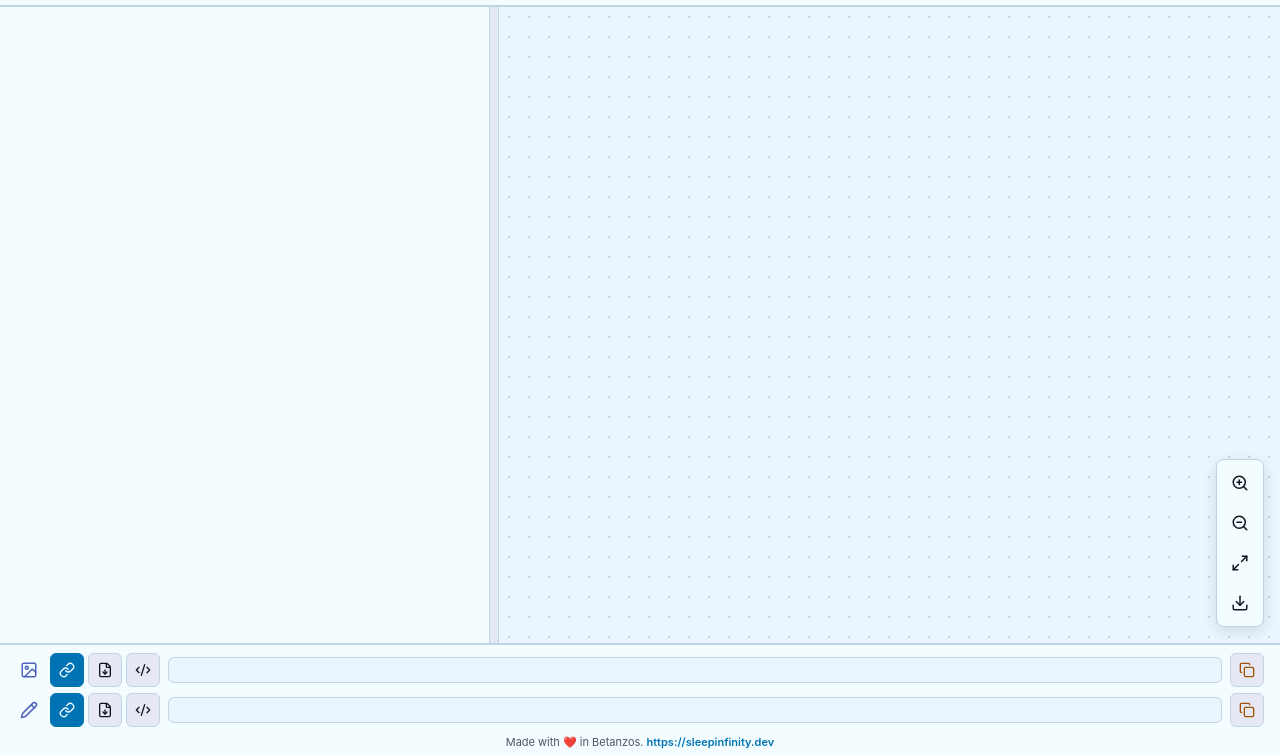
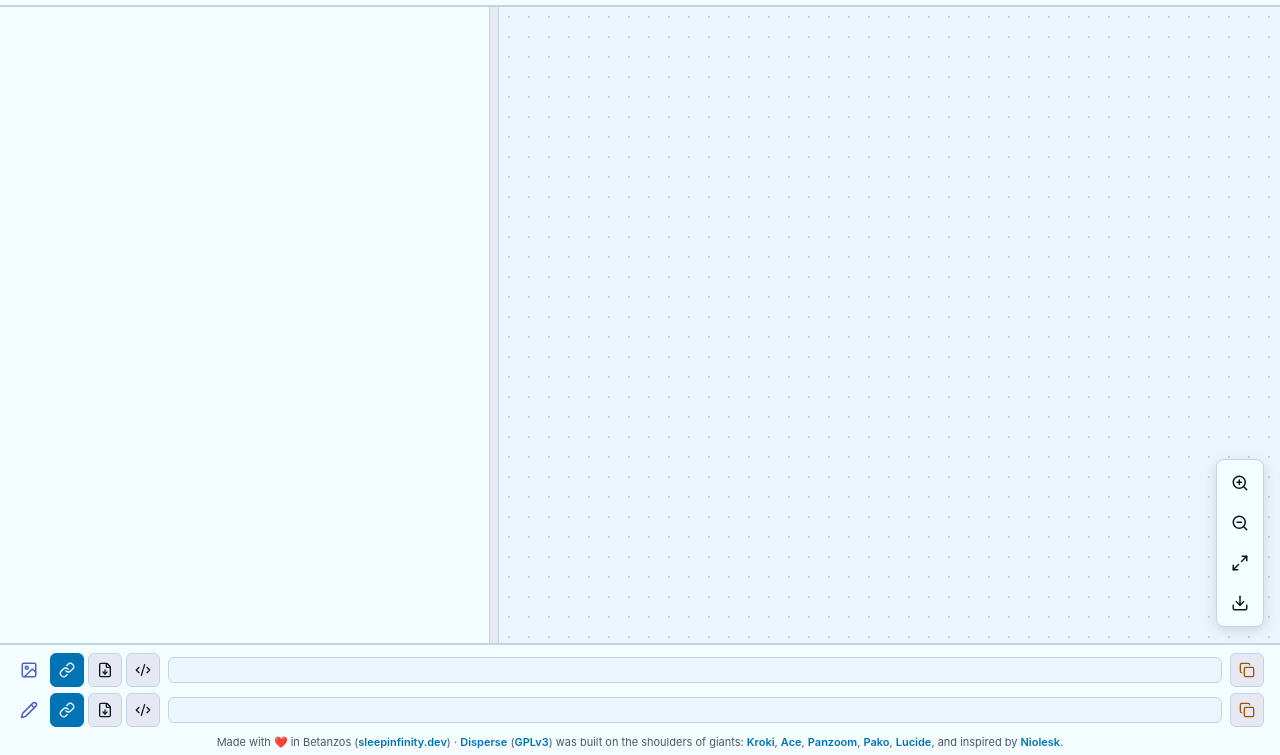
Before and after one commit to sleepinfinitydev/disperse, a plain HTML site: page index.html in a window 1280 px wide. Shown: the part 45-800 px from the top of the page. Drawn offline with nearby package versions, Linux system fonts and the light colour scheme; some packages are replaced by stand-ins of ours; a script that the page names is missing.

Commit message:
docs: add acknowledgments and GPLv3 license notice

```diff
--- a/index.html
+++ b/index.html
@@ -135,7 +135,7 @@
     </div>
 
     <div class="footer-credits">
-      Made with <span style="color: red;">❤️</span> in Betanzos. <a href="https://sleepinfinity.dev" target="_blank" rel="noopener noreferrer">https://sleepinfinity.dev</a>
+      Made with <span style="color: red;">❤️</span> in Betanzos (<a href="https://sleepinfinity.dev" target="_blank" rel="noopener noreferrer">sleepinfinity.dev</a>) · <a href="https://github.com/sleepinfinitydev/disperse" target="_blank" rel="noopener noreferrer">Disperse</a> (<a href="https://www.gnu.org/licenses/gpl-3.0.html" target="_blank" rel="noopener noreferrer">GPLv3</a>) was built on the shoulders of giants: <a href="https://kroki.io" target="_blank" rel="noopener noreferrer">Kroki</a>, <a href="https://ace.c9.io" target="_blank" rel="noopener noreferrer">Ace</a>, <a href="https://github.com/timmywil/panzoom" target="_blank" rel="noopener noreferrer">Panzoom</a>, <a href="https://github.com/nodeca/pako" target="_blank" rel="noopener noreferrer">Pako</a>, <a href="https://lucide.dev" target="_blank" rel="noopener noreferrer">Lucide</a>, and inspired by <a href="https://niolesk.top" target="_blank" rel="noopener noreferrer">Niolesk</a>.
     </div>
   </footer>
 
```
Also changed, not shown: 2 other files.
